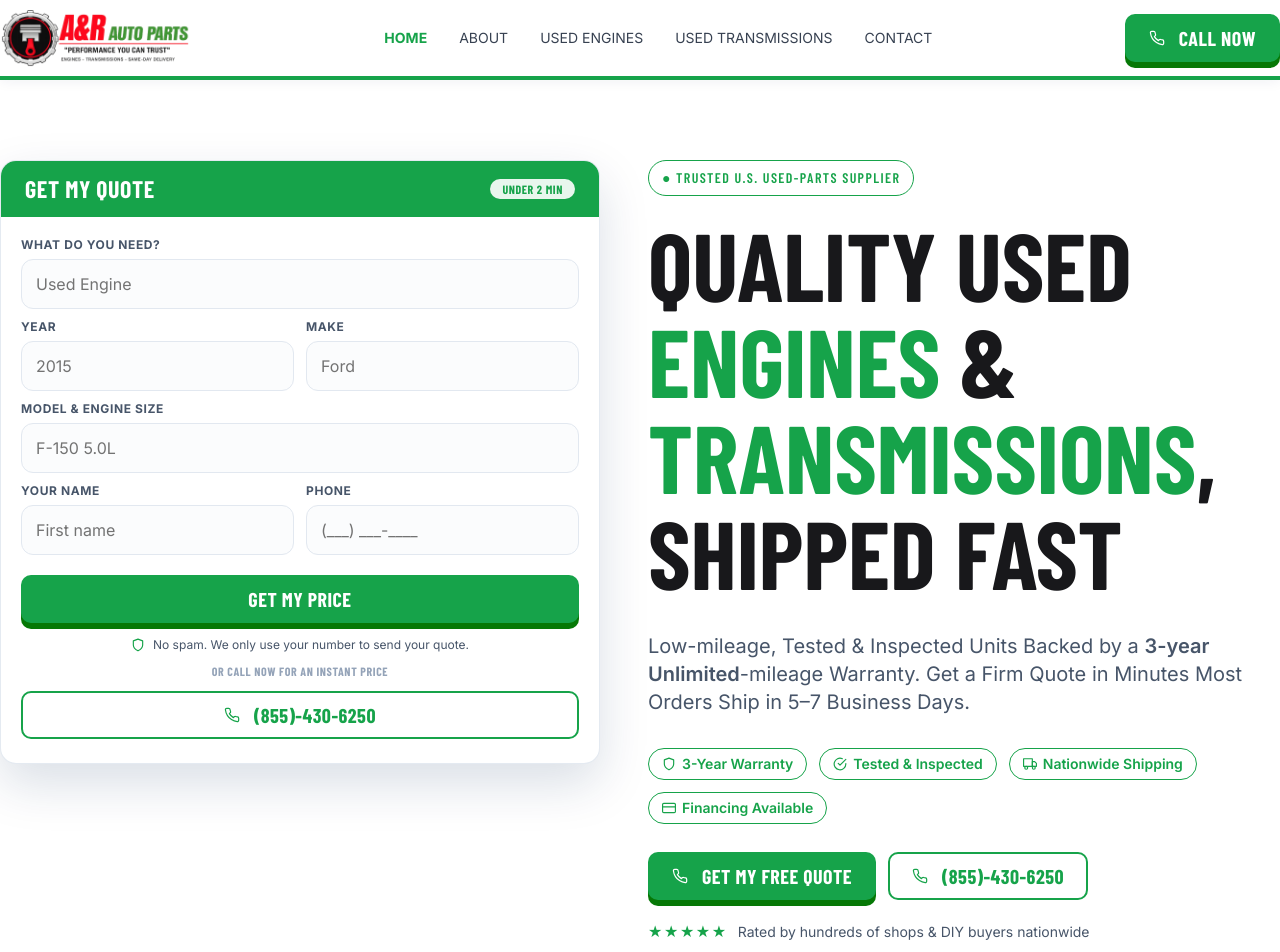
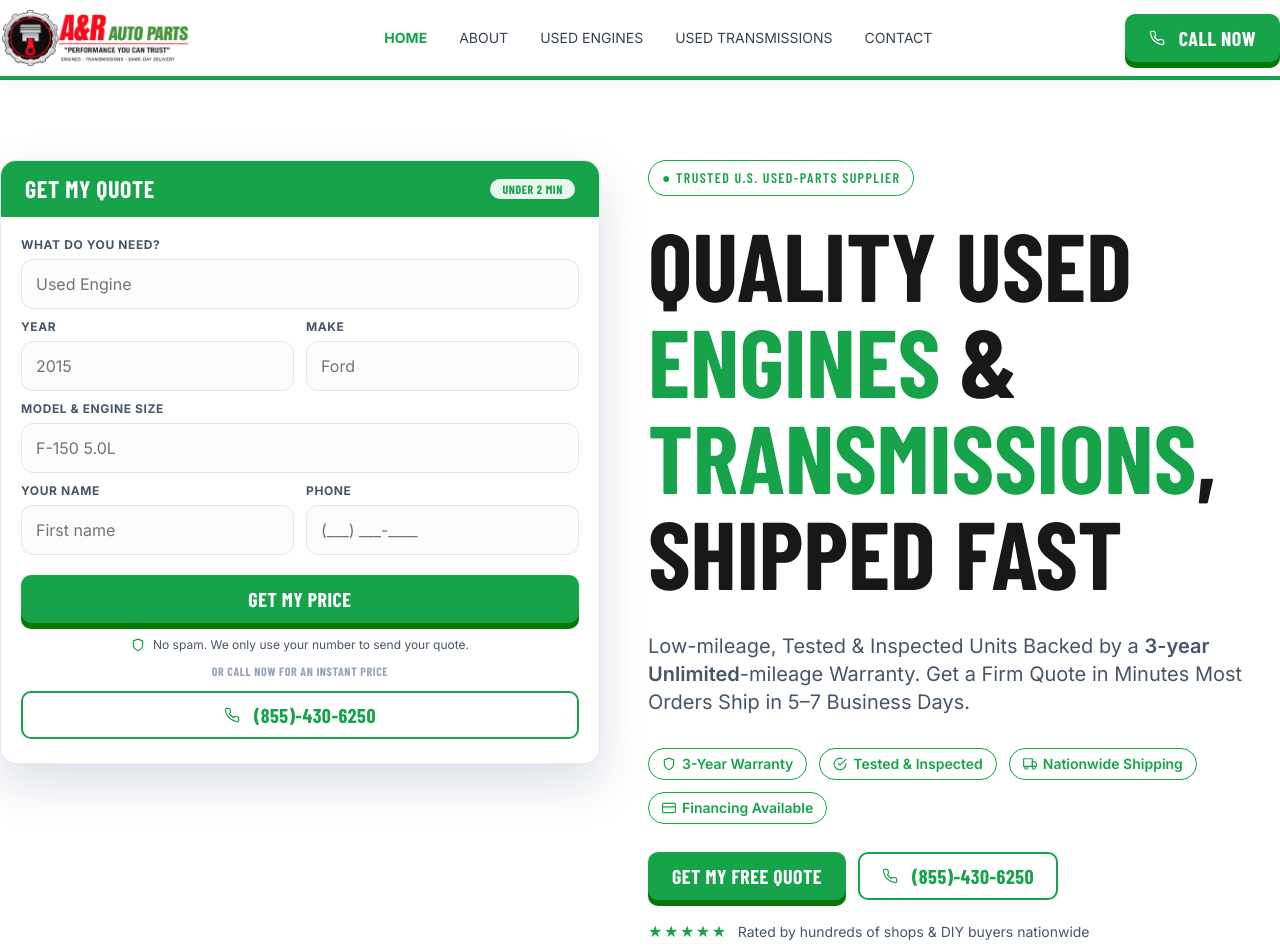
Before and after one commit to FR-Rifat/kiran_iqbal-updated, a Next.js app: page / in a window 1280 px wide. Shown: the top 952 px of the page. Built offline with nearby package versions, Linux system fonts and the light colour scheme; a web font is replaced by a local one.

Commit message:
Update Button component to hide icon in the Hero section

```diff
--- a/src/features/Home/components/Banner.tsx
+++ b/src/features/Home/components/Banner.tsx
@@ -51,7 +51,9 @@ const Hero = () => {
           </div>
 
           <div className="flex items-center gap-3 pt-2">
-            <Button variant="primary">Get My Free Quote</Button>
+            <Button variant="primary" showIcon={false}>
+              Get My Free Quote
+            </Button>
 
             <Button variant="secondary">
               (855)-430-6250
```
